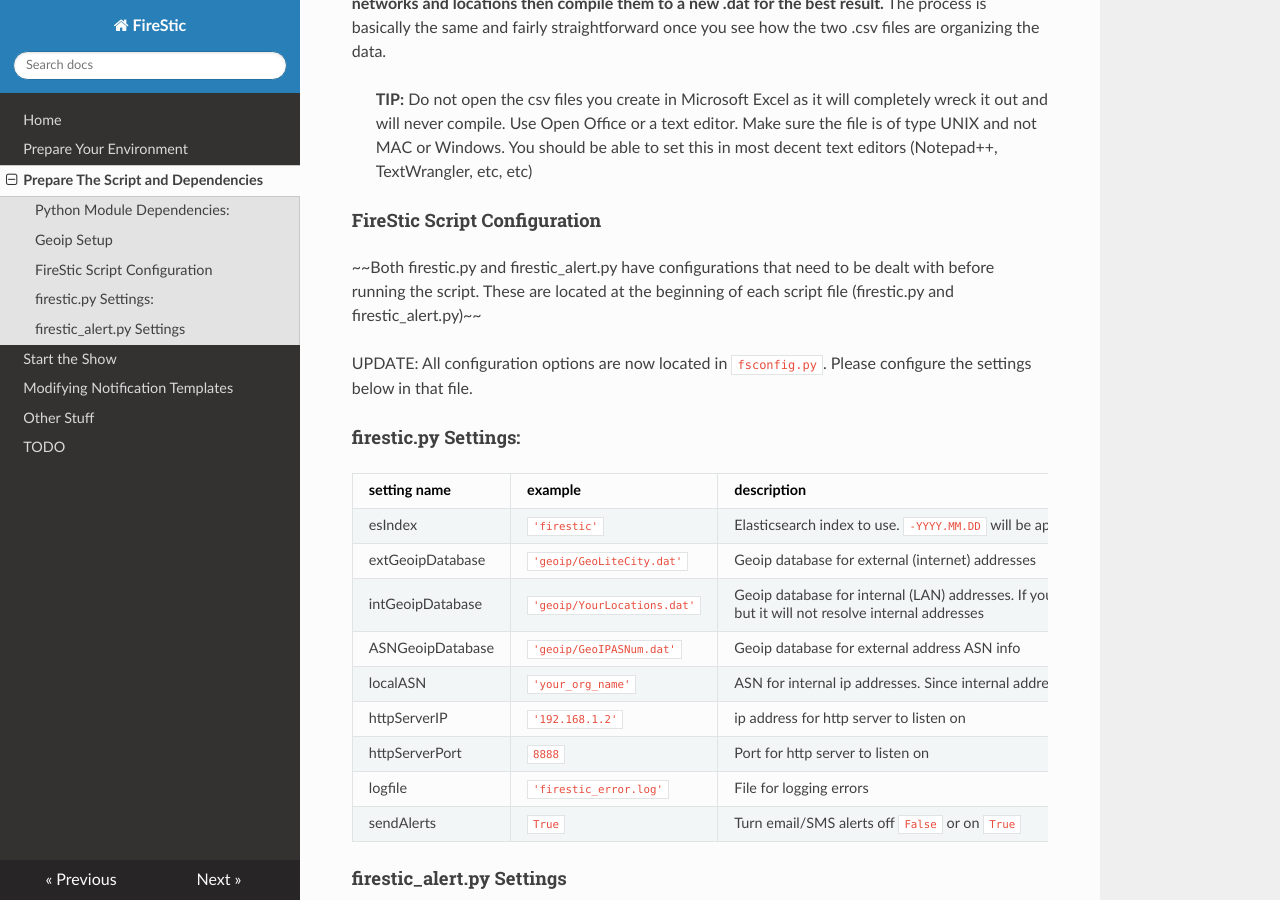
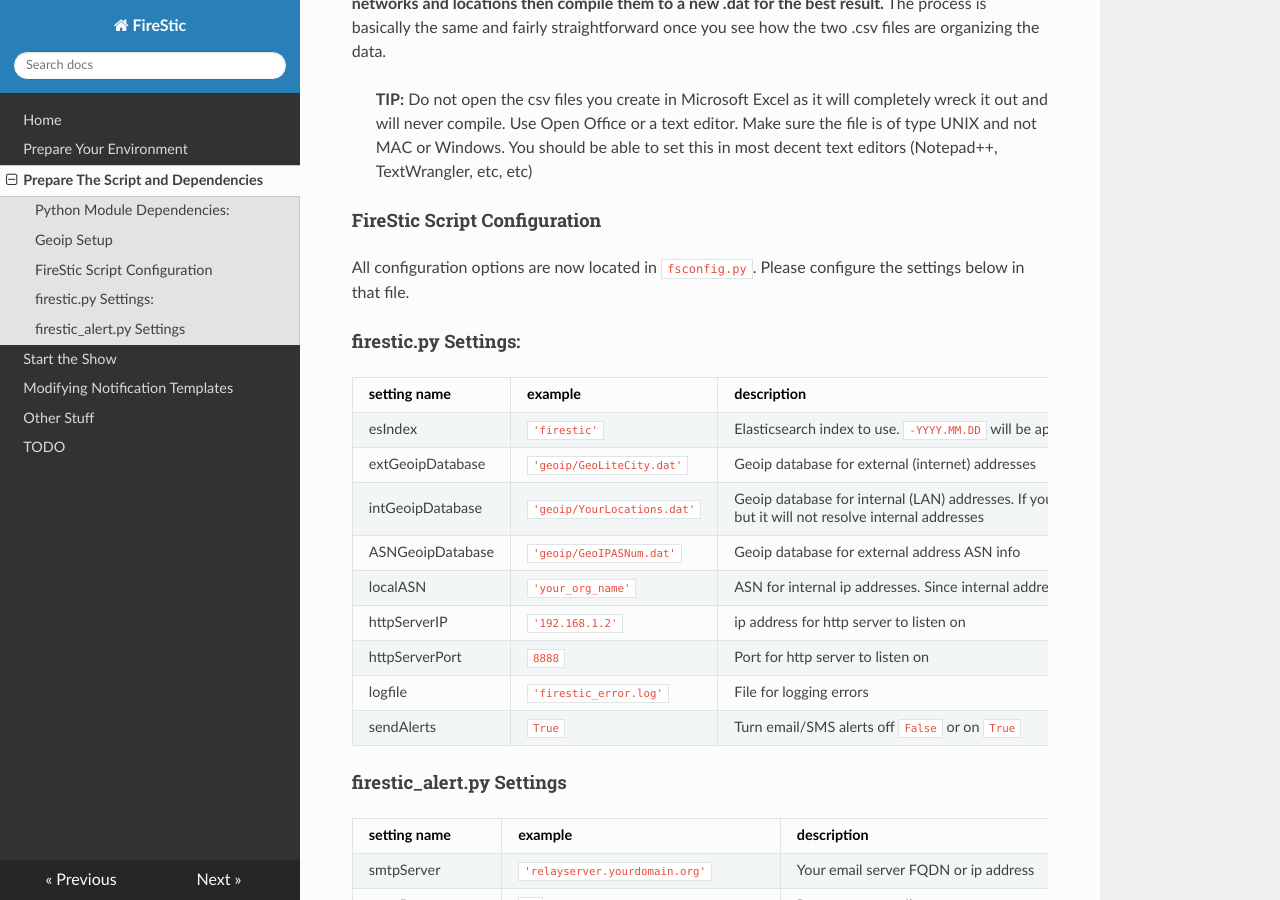
Before and after one commit to spcampbell/FireStic, an MkDocs documentation site: the page built from docs/prepscript.md, in a window 1280 px wide and 900 px high, scrolled down 1275 px. Built offline with MkDocs 1.6.1, drawn with Linux system fonts in a browser that asks for light colours; nearby versions of some CDN libraries; old or Windows-style settings are respelled for this version of MkDocs.

```diff
--- a/docs/prepscript.md
+++ b/docs/prepscript.md
@@ -52,9 +52,7 @@ The script accomodates different database files for internal vs. external device
 
 #### FireStic Script Configuration
 
-~~Both firestic.py and firestic\_alert.py have configurations that need to be dealt with before running the script. These are located at the beginning of each script file (firestic.py and firestic_alert.py)~~
-
-UPDATE: All configuration options are now located in `fsconfig.py`. Please configure the settings below in that file.
+All configuration options are now located in `fsconfig.py`. Please configure the settings below in that file.
 
 ####firestic.py Settings:
 
```
Also changed, not shown: docs/TODO.md (+0 -2 lines).
